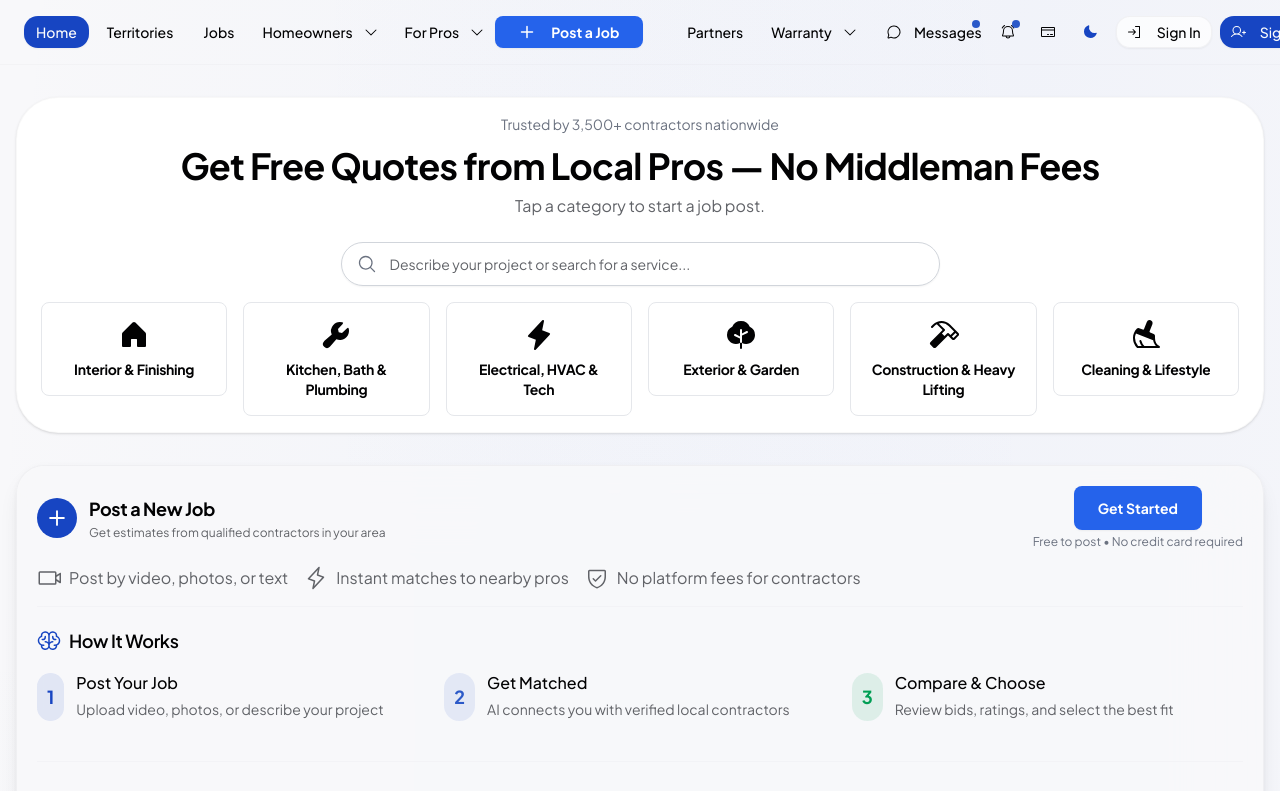
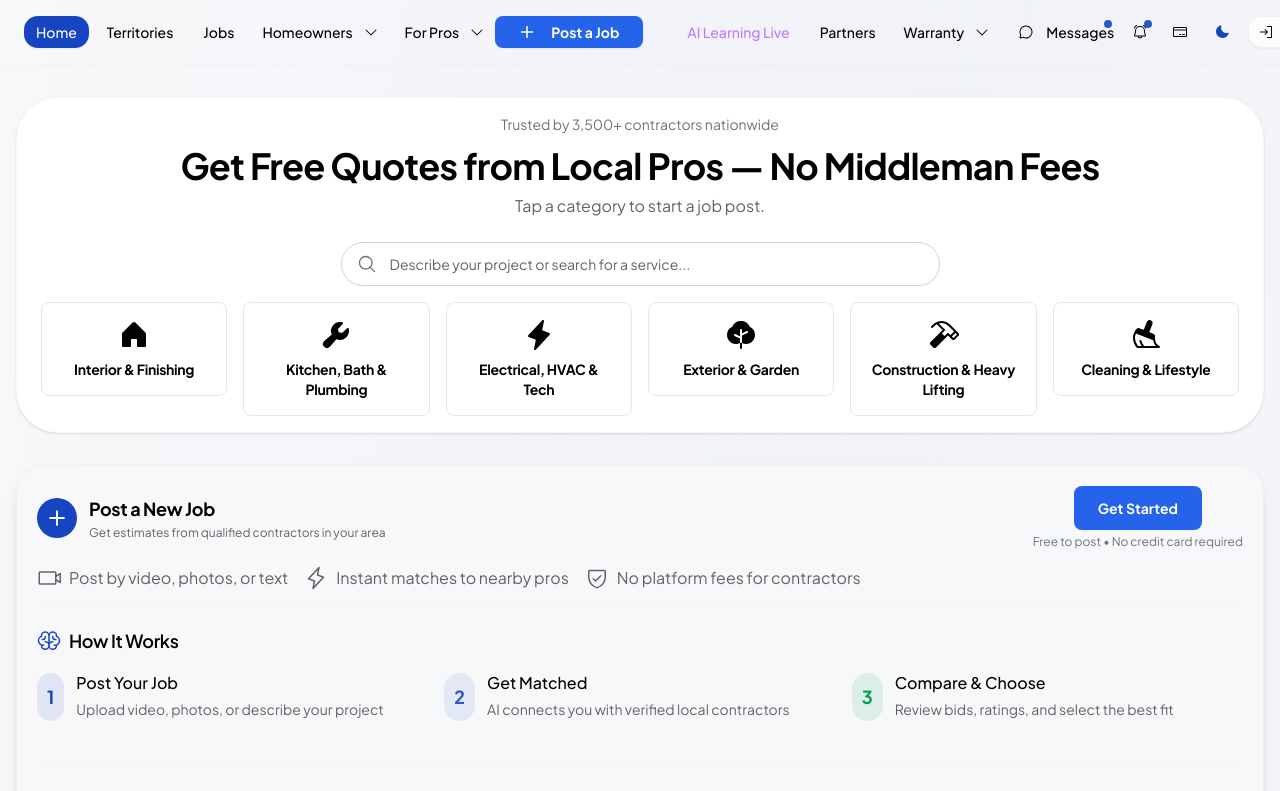
Before and after one commit to FairTradeWorker/i-cannot-help-with-t, a React (Vite) app: page / in a window 1280 px wide. Shown: the top 791 px of the page. Built offline with nearby package versions, Linux system fonts and the light colour scheme; no server answers.

Commit message:
Add AI Learning Live nav button to header

```diff
--- a/src/App.tsx
+++ b/src/App.tsx
@@ -843,6 +843,14 @@ function App() {
 
                 {/* RIGHT SIDE NAVIGATION */}
                 <nav className="flex items-center gap-1.5 mr-4">
+              <Button
+                variant={activeTab === 'learning' ? 'default' : 'ghost'}
+                onClick={() => handleNavClick('learning')}
+                className="button-interactive text-purple-400 hover:text-purple-300"
+                size="sm"
+              >
+                AI Learning Live
+              </Button>
               <Button
                 variant={activeTab === 'partners' ? 'default' : 'ghost'}
                 onClick={() => handleNavClick('partners')}
```
